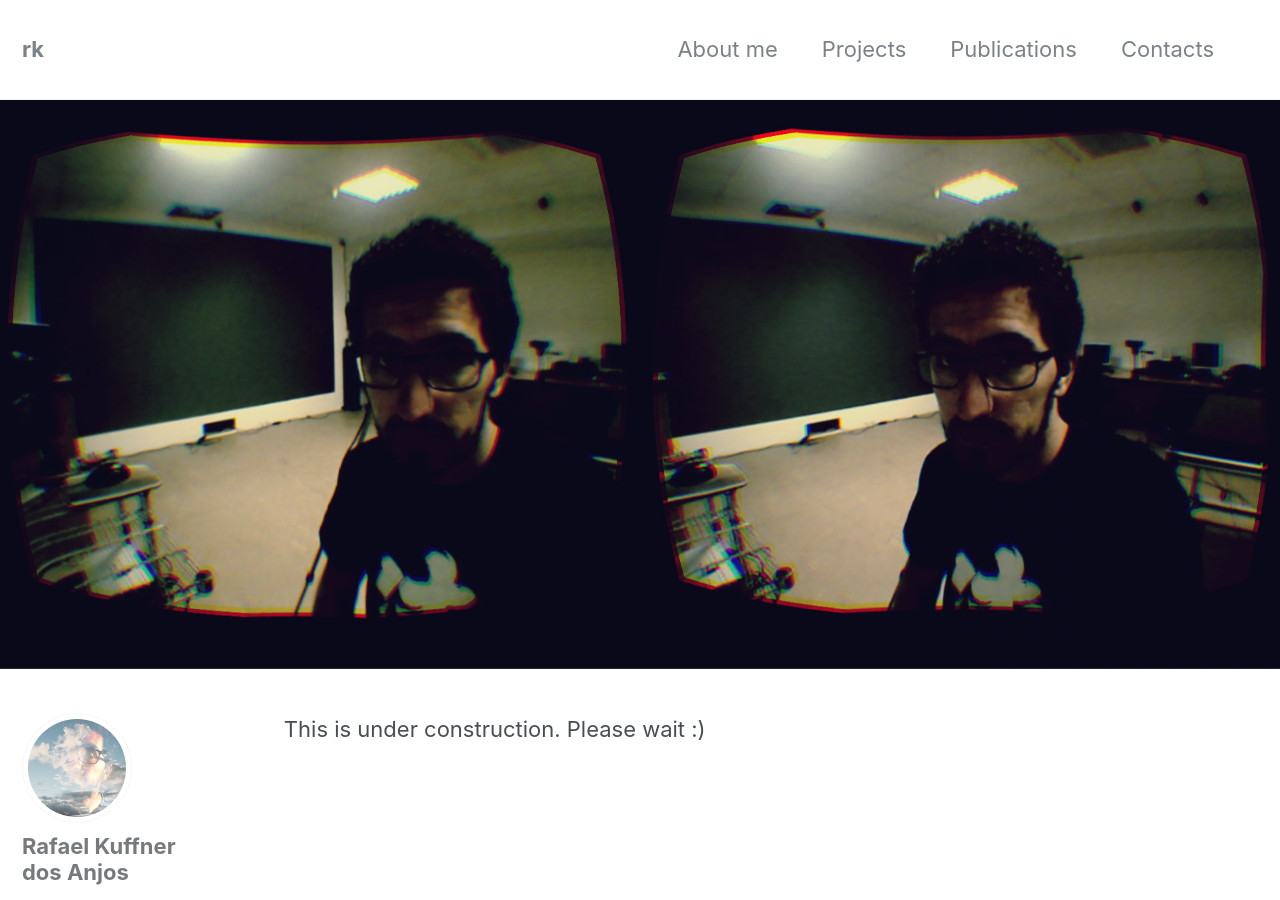
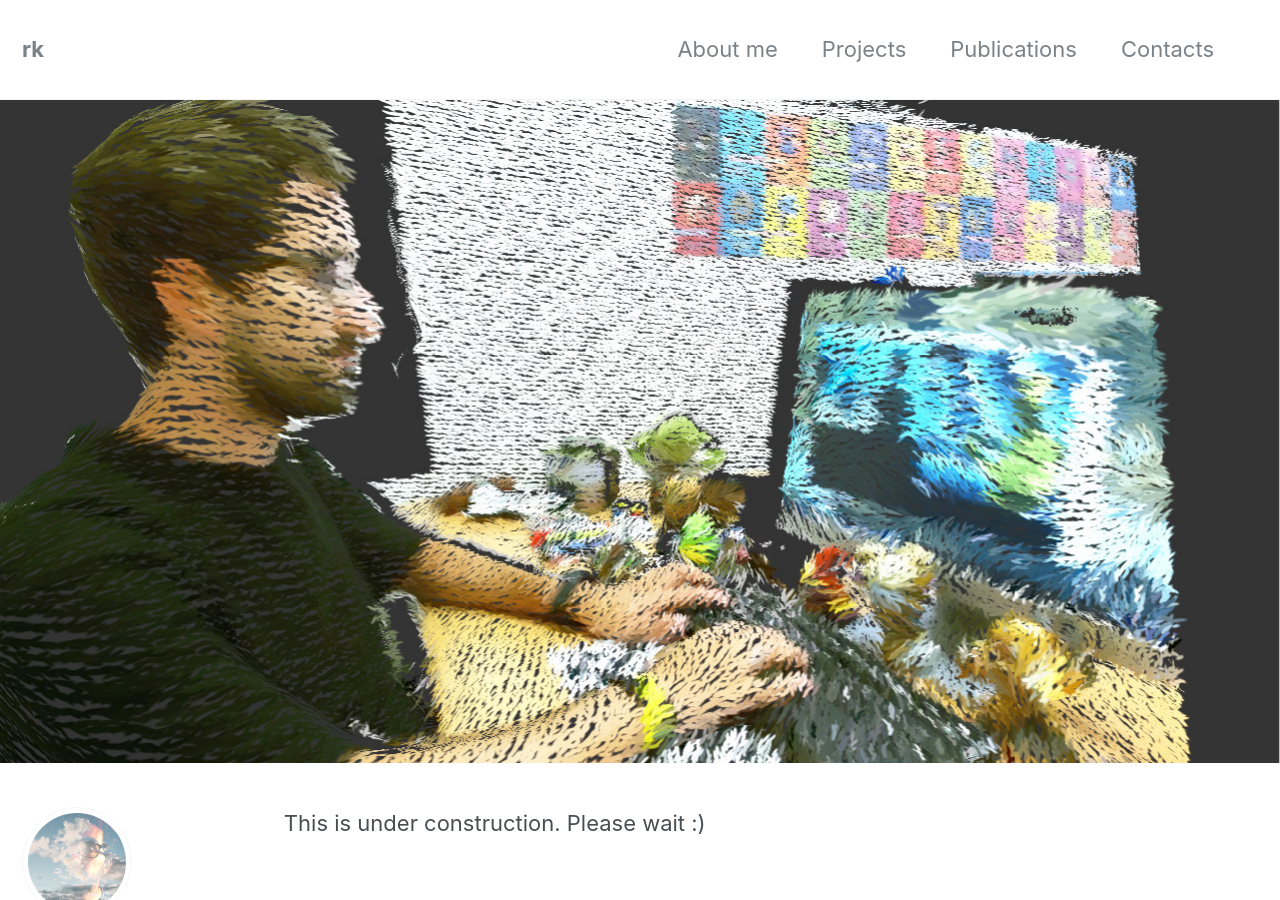
Before and after one commit to rafaelkuffner/rafaelkuffner.github.io, a Jekyll site: the page built from index.html, in a window 1280 px wide and 900 px high. Built offline with Jekyll 4.4.1, drawn with Linux system fonts in a browser that asks for light colours; the list of posts is cut into pages by our own code.

Commit message:
Changed the teaser image
looks cool?

```diff
--- a/index.html
+++ b/index.html
@@ -2,7 +2,7 @@
 layout: single
 author_profile: true
 header:
-  image: /assets/images/teaser.jpg
+  image: /assets/images/teaser2.jpg
   #overlay_image: /assets/images/teaser.jpg
   #overlay_filter: 0.1 # same as adding an opacity of 0.5 to a black background
   #caption: #"Hey this is my website"
```
Also changed, not shown: assets/images/teaser2.jpg (added).
